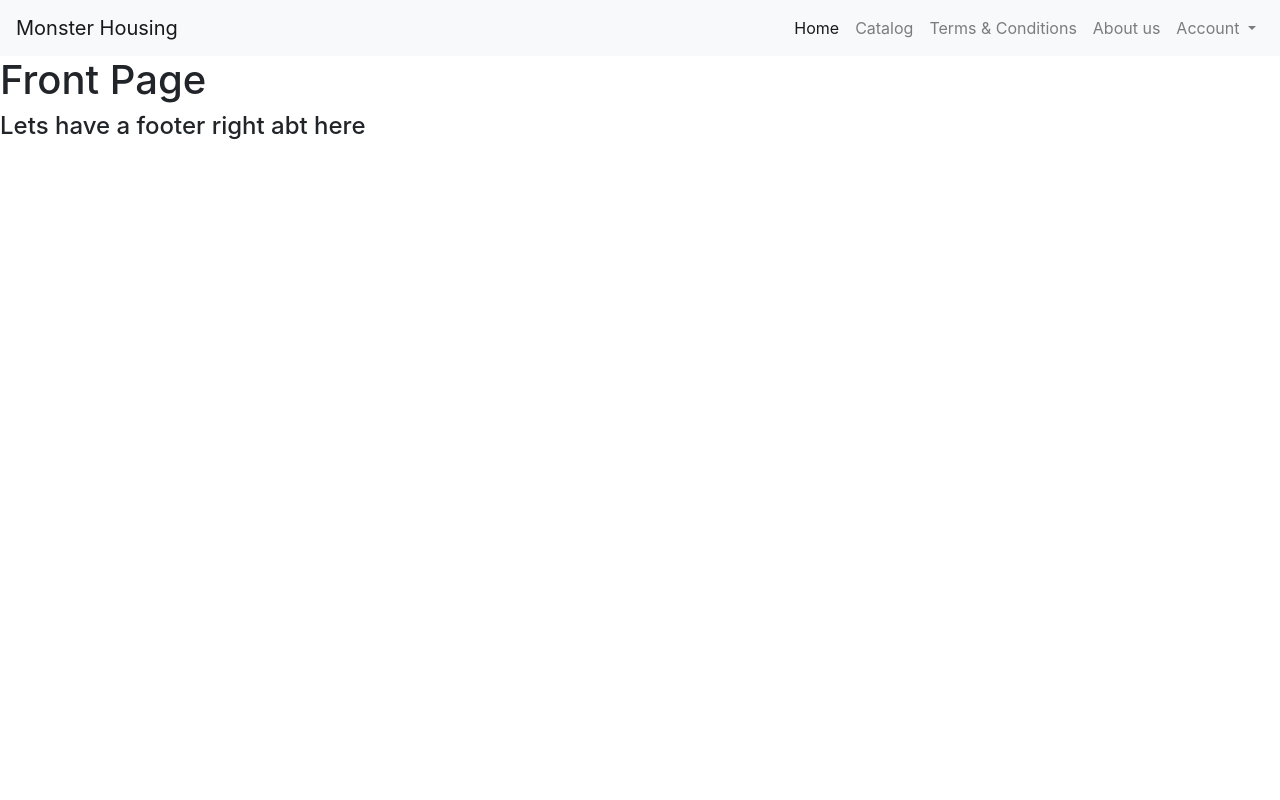
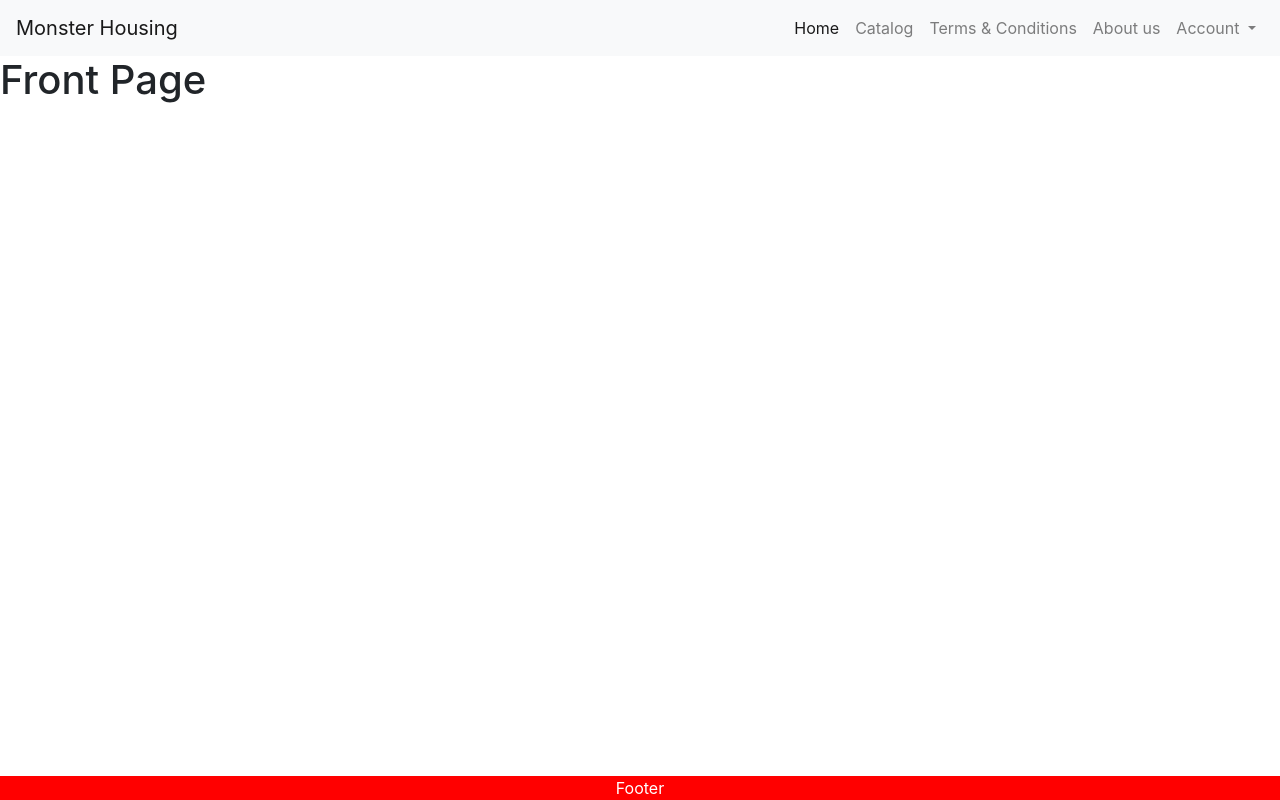
Before and after one commit to alexdiljar/MonsterHousing, a Django app: page / in a window 1280 px wide. Run offline with Django 3.2, Linux system fonts and the light colour scheme; some libraries are stand-ins or nearby versions.

Commit message:
static dir added and footer

```diff
--- /dev/null
+++ b/static/css/main.css
@@ -0,0 +1,9 @@
+footer{
+    position: fixed;
+    left: 0;
+    bottom: 0;
+    width: 100%;
+    background-color: red;
+    color: white;
+    text-align: center;
+}
--- a/templates/index.html
+++ b/templates/index.html
@@ -10,11 +10,12 @@
     <link rel="stylesheet" href="https://stackpath.bootstrapcdn.com/bootstrap/4.3.1/css/bootstrap.min.css"
           integrity="sha384-ggOyR0iXCbMQv3Xipma34MD+dH/1fQ784/j6cY/iJTQUOhcWr7x9JvoRxT2MZw1T" crossorigin="anonymous">
     <meta name="viewport" content="width=device-width, initial-scale=1, shrink-to-fit=no">
+    <link rel="stylesheet" href="{% static 'css/main.css' %}">
     <title>Monster Housing</title>
 </head>
 <body>
 <nav class="navbar navbar-expand-lg navbar-light bg-light">
-    <a class="navbar-brand" href="#">Monster Housing</a>
+    <a class="navbar-brand" href="{% url 'front_page_index' %}">Monster Housing</a>
     <button class="navbar-toggler" type="button" data-toggle="collapse" data-target="#navbarSupportedContent"
             aria-controls="navbarSupportedContent" aria-expanded="false" aria-label="Toggle navigation">
         <span class="navbar-toggler-icon"></span>
@@ -58,7 +59,12 @@
 {% block content %}
 
 {% endblock %}
-<h4>Lets have a footer right abt here</h4>
+    <footer>
+        <div>
+            Footer
+
+        </div>
+    </footer>
 
 
 <!-- Optional JavaScript -->
```
